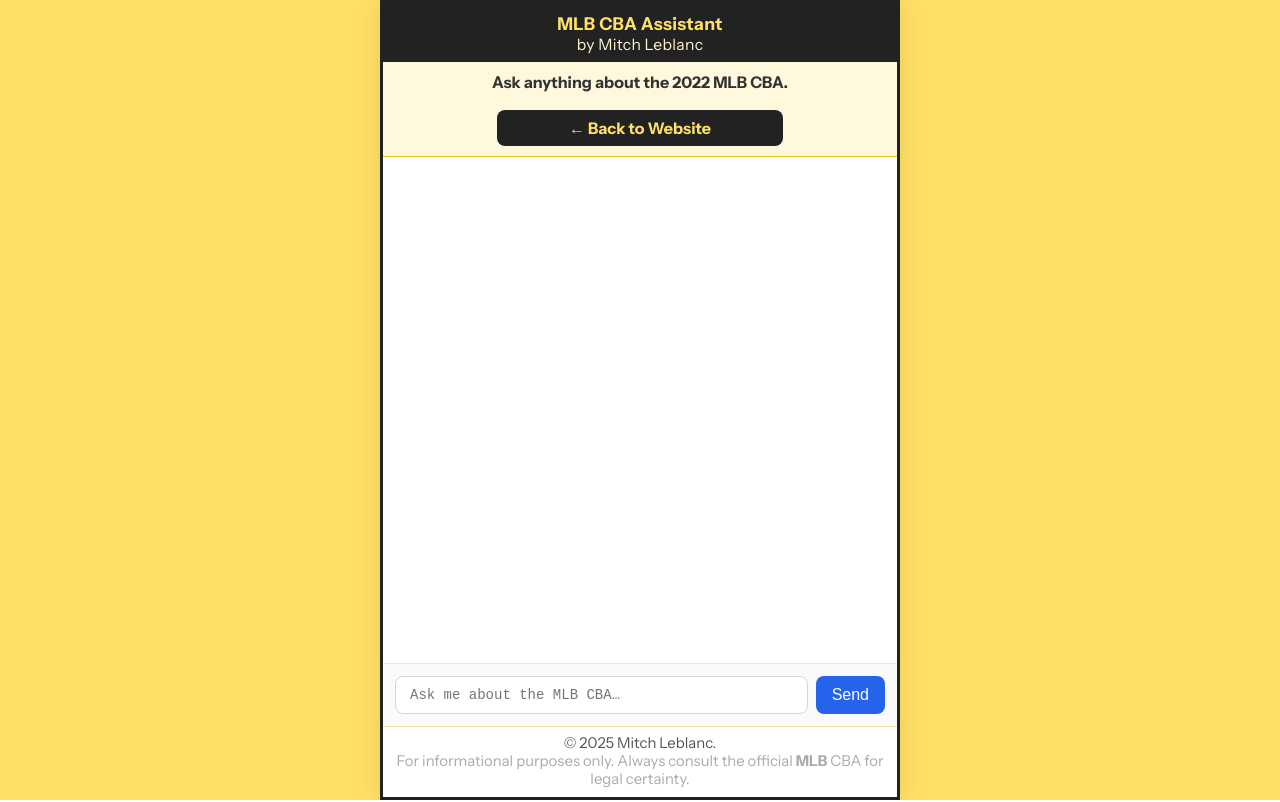
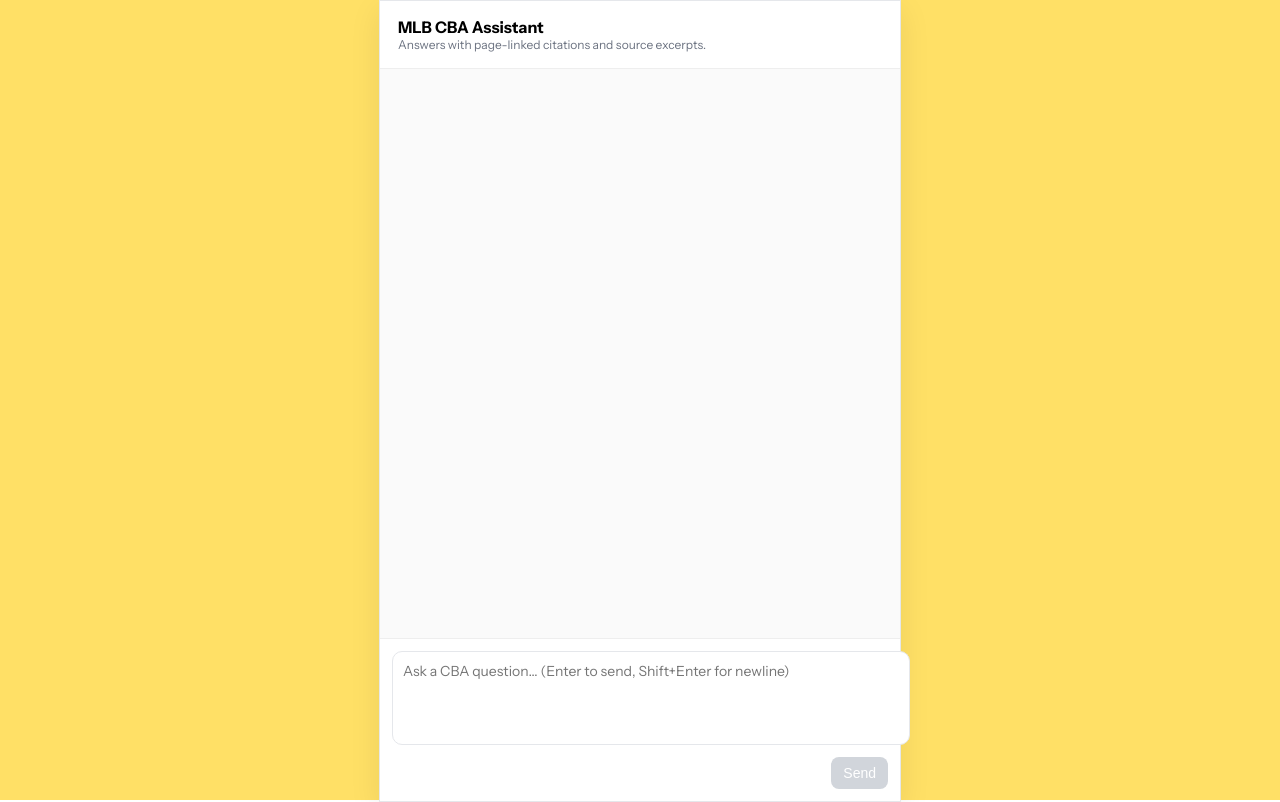
Before and after one commit to MitchDotCom/mlb-cba-assistant, a Next.js app: page /embed in a window 1280 px wide. Built offline with nearby package versions, Linux system fonts and the light colour scheme.

Commit message:
Update embed.js

```diff
--- a/pages/embed.js
+++ b/pages/embed.js
@@ -1,6 +1,7 @@
 import { useState, useRef, useEffect } from "react";
 import Head from "next/head";
 import ReactMarkdown from "react-markdown";
+import remarkGfm from "remark-gfm";
 
 export default function EmbedChat() {
   const [messages, setMessages] = useState([]);
@@ -71,18 +72,10 @@
         />
         <style>{`
           html, body, #__next { height: 100%; margin: 0; padding: 0; }
-          /* prefer dynamic viewport height to kill iOS bars gap */
           .vh { height: 100vh; }
-          @supports (height: 100dvh) {
-            .vh { height: 100dvh; }
-          }
+          @supports (height: 100dvh) { .vh { height: 100dvh; } }
           @media (max-width: 640px) {
-            .card {
-              max-width: 100vw !important;
-              border-left: none !important;
-              border-right: none !important;
-              box-shadow: none !important;
-            }
+            .card { max-width: 100vw !important; border-left: none !important; border-right: none !important; box-shadow: none !important; }
           }
           a { color: #2563eb; }
         `}</style>
@@ -108,191 +101,116 @@
             width: "100vw",
             maxWidth: 520,
             margin: "0 auto",
-            borderRadius: 0,                 // no curves -> no white gaps
-            boxShadow: "0 2px 24px rgba(0,0,0,0.10)",
+            borderRadius: 0,
+            border: "1px solid #e5e7eb",
+            boxShadow: "0 10px 30px rgba(0,0,0,0.08)",
             display: "flex",
             flexDirection: "column",
-            border: "3px solid #222",
-            boxSizing: "border-box",
           }}
         >
-          {/* HEADER (no rounded corners) */}
-          <div
-            style={{
-              background: "#222",
-              color: "#ffe066",
-              padding: "10px 0 6px 0",
-              textAlign: "center",
-              fontWeight: 700,
-              fontSize: "clamp(1.05rem, 2vw, 1.1rem)",
-              letterSpacing: "0.3px",
-              borderBottom: "2px solid #222",
-              flexShrink: 0,
-            }}
-          >
-            MLB CBA Assistant
-            <div
-              style={{
-                fontWeight: 400,
-                fontSize: "clamp(0.9rem, 1.8vw, 0.98rem)",
-                color: "#fff7cc",
-                marginTop: 1,
-              }}
-            >
-              by Mitch Leblanc
+          {/* HEADER */}
+          <div style={{ padding: "16px 18px", borderBottom: "1px solid #eee" }}>
+            <div style={{ fontWeight: 700, fontSize: 16 }}>MLB CBA Assistant</div>
+            <div style={{ color: "#6b7280", fontSize: 12 }}>
+              Answers with page-linked citations and source excerpts.
             </div>
           </div>
 
-          {/* NOTICE + BACK */}
+          {/* MESSAGES */}
           <div
             style={{
-              background: "#fff8dc",
-              borderBottom: "1.5px solid #f1c40f",
-              padding: "min(10px, 2vw) min(6vw, 20px)",
-              fontSize: "clamp(0.97rem, 2vw, 1rem)",
-              color: "#333",
-              textAlign: "center",
-              flexShrink: 0,
+              flex: 1,
+              overflowY: "auto",
+              padding: "16px 18px",
+              background: "#fafafa",
             }}
           >
-            <b>Ask anything about the 2022 MLB CBA.</b>
-            <div style={{ marginTop: 10 }}>
-              <a
-                href="https://mitchleblanc.xyz"
-                target="_blank"
-                rel="noopener noreferrer"
-                style={{
-                  background: "#222",
-                  color: "#ffe066",
-                  border: "none",
-                  borderRadius: 8,
-                  padding: "8px 18px",
-                  textDecoration: "none",
-                  fontWeight: 600,
-                  fontSize: "clamp(0.95rem, 2vw, 1rem)",
-                  marginTop: 8,
-                  display: "inline-block",
-                  width: "100%",
-                  maxWidth: 250,
-                }}
-              >
-                ← Back to Website
-              </a>
-            </div>
-          </div>
-
-          {/* CHAT WINDOW */}
-          <div
-            role="log"
-            aria-live="polite"
-            aria-relevant="additions"
-            style={{
-              flex: 1,
-              minHeight: 0,
-              padding: "min(16px, 3vw)",
-              overflowY: "auto",
-              display: "flex",
-              flexDirection: "column",
-              gap: 10,
-              background: "#fff",
-            }}
-          >
-            {messages.map((msg, i) => (
+            {messages.map((m, i) => (
               <div
                 key={i}
                 style={{
-                  alignSelf: msg.role === "user" ? "flex-end" : "flex-start",
-                  background: msg.role === "user" ? "#2563eb" : "#e5e7eb",
-                  color: msg.role === "user" ? "white" : "#111827",
-                  padding: "12px 14px",
-                  borderRadius: 12, // tighter radius to avoid “pill” gaps
-                  maxWidth: "90vw",
+                  marginBottom: 12,
+                  display: "flex",
+                  justifyContent: m.role === "user" ? "flex-end" : "flex-start",
+                }}
+              >
+                <div
+                  style={{
+                    maxWidth: "100%",
+                    background: m.role === "user" ? "#2563eb" : "#fff",
+                    color: m.role === "user" ? "#fff" : "#111827",
+                    border: m.role === "user" ? "none" : "1px solid #e5e7eb",
+                    borderRadius: 12,
+                    padding: "10px 12px",
                     fontSize: 14,
-                  lineHeight: 1.4,
+                    lineHeight: 1.5,
+                    whiteSpace: "pre-wrap",
                     wordBreak: "break-word",
                   }}
                 >
-                {/* CHANGED: open links in a new tab */}
-                <ReactMarkdown linkTarget="_blank">{msg.content}</ReactMarkdown>
+                  {m.role === "assistant" ? (
+                    <ReactMarkdown
+                      remarkPlugins={[remarkGfm]}
+                      components={{
+                        a: ({ node, ...props }) => (
+                          <a {...props} target="_blank" rel="noopener noreferrer" />
+                        ),
+                      }}
+                    >
+                      {m.content}
+                    </ReactMarkdown>
+                  ) : (
+                    m.content
+                  )}
+                </div>
               </div>
             ))}
             {isTyping && (
-              <div style={{ fontSize: 12, color: "#6b7280", fontStyle: "italic" }}>
-                Assistant is reviewing the CBA… One moment.
-              </div>
+              <div style={{ color: "#6b7280", fontSize: 13 }}>Assistant is typing…</div>
             )}
             {error && (
-              <div style={{ fontSize: 12, color: "#b91c1c" }}>{error}</div>
+              <div style={{ color: "#b91c1c", fontSize: 13, marginTop: 8 }}>{error}</div>
             )}
             <div ref={messagesEndRef} />
           </div>
 
           {/* INPUT */}
-          <form
-            onSubmit={handleSubmit}
-            style={{
-              display: "flex",
-              padding: "min(12px, 2.2vw)",
-              borderTop: "1px solid #e5e7eb",
-              background: "#fafafa",
-              gap: 8,
-              flexShrink: 0,
-            }}
-          >
+          <form onSubmit={handleSubmit} style={{ padding: 12, borderTop: "1px solid #eee" }}>
             <textarea
-              rows={1}
-              onKeyDown={handleKeyDown}
-              style={{
-                flex: 1,
-                padding: "10px 14px",
-                border: "1px solid #d1d5db",
-                borderRadius: 8,
-                fontSize: 14,
-                resize: "none",
-                width: 0,
-                minWidth: 0,
-              }}
               value={input}
               onChange={(e) => setInput(e.target.value)}
-              placeholder="Ask me about the MLB CBA…"
+              onKeyDown={handleKeyDown}
+              placeholder="Ask a CBA question… (Enter to send, Shift+Enter for newline)"
+              style={{
+                width: "100%",
+                height: 72,
+                resize: "none",
+                borderRadius: 10,
+                border: "1px solid #e5e7eb",
+                padding: 10,
+                outline: "none",
+                fontFamily: "inherit",
+                fontSize: 14,
+              }}
             />
+            <div style={{ display: "flex", justifyContent: "flex-end", marginTop: 8 }}>
               <button
                 type="submit"
                 disabled={isTyping || !input.trim()}
                 style={{
-                background: isTyping ? "#9ca3af" : "#2563eb",
-                color: "white",
+                  background: isTyping || !input.trim() ? "#d1d5db" : "#2563eb",
+                  color: "#fff",
                   border: "none",
-                padding: "10px 16px",
                   borderRadius: 8,
-                cursor: isTyping ? "not-allowed" : "pointer",
-                fontSize: "1rem",
-                opacity: isTyping ? 0.8 : 1,
+                  padding: "8px 12px",
+                  fontSize: 14,
+                  cursor: isTyping || !input.trim() ? "not-allowed" : "pointer",
                 }}
-              aria-disabled={isTyping}
               >
                 Send
               </button>
+            </div>
           </form>
-
-          {/* FOOTER (no rounded corners) */}
-          <div
-            style={{
-              background: "#fff",
-              color: "#555",
-              fontSize: "clamp(0.86rem, 1.5vw, 0.93rem)",
-              textAlign: "center",
-              padding: "7px 0 9px 0",
-              borderTop: "1px solid #f3e0a8",
-              wordBreak: "break-word",
-              flexShrink: 0,
-            }}
-          >
-            &copy; {new Date().getFullYear()} Mitch Leblanc.<br />
-            <span style={{ color: "#aaa" }}>
-              For informational purposes only. Always consult the official <b>MLB</b> CBA for legal certainty.
-            </span>
-          </div>
         </div>
       </div>
     </>
```
Lines whose indentation alone changed are shown as unchanged.
